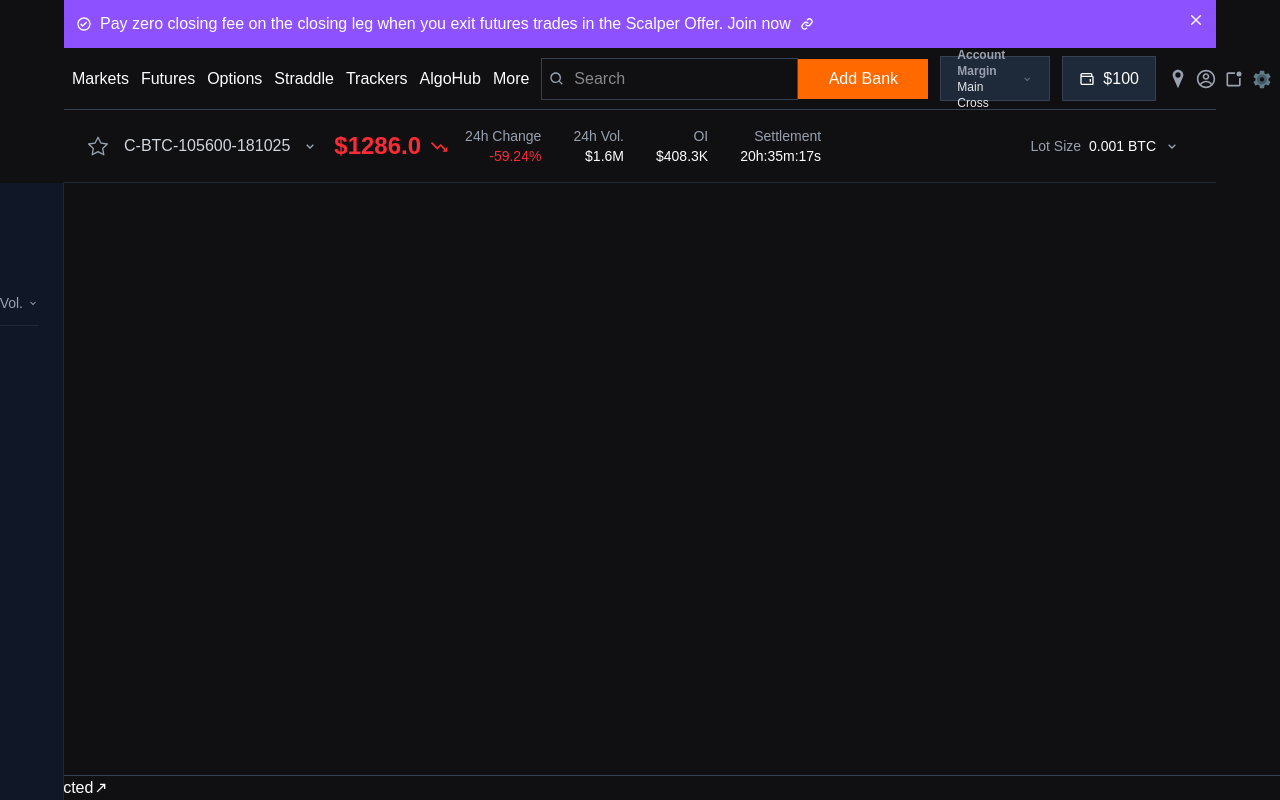
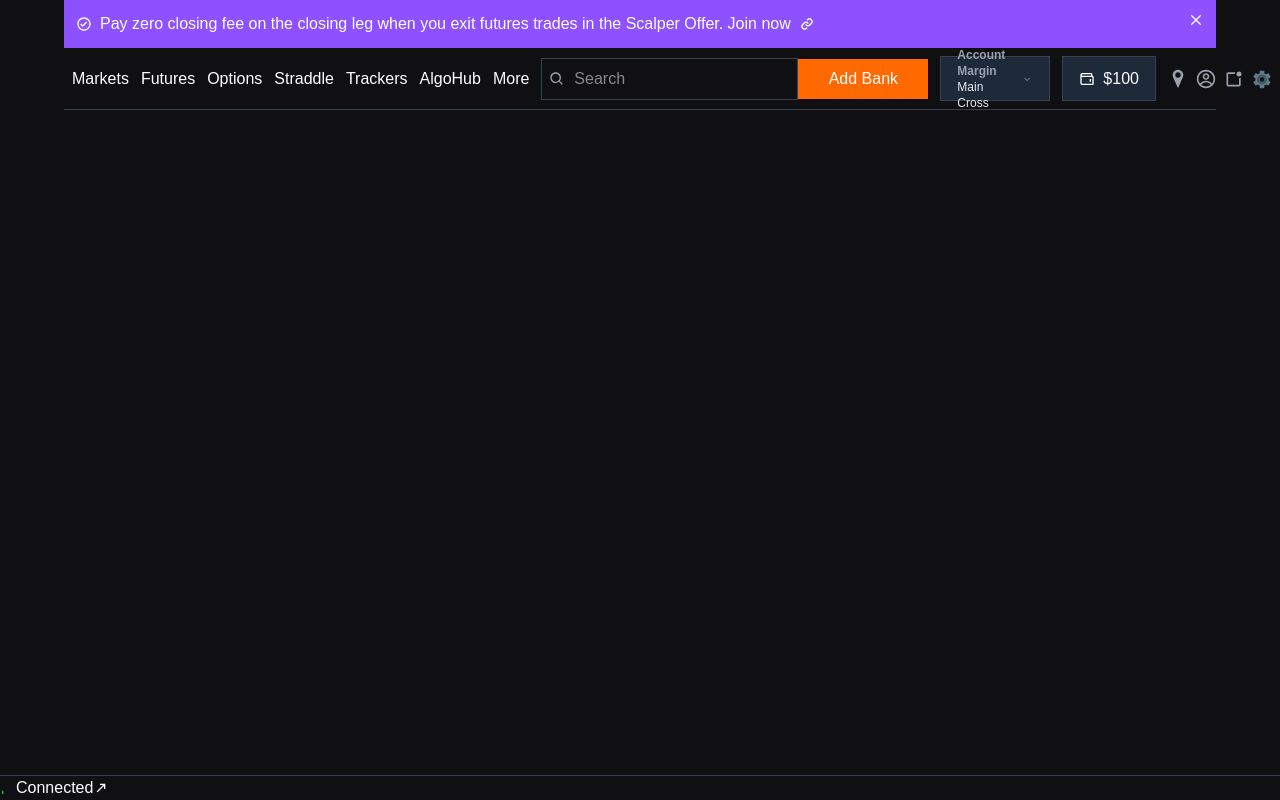
Before and after one commit to heyrapto/delta-exchange, a Next.js app: page / in a window 1280 px wide. Shown: the top 800 px of the page. Built offline with nearby package versions, Linux system fonts and the light colour scheme.

Commit message:
Refactor Exchange component to include ExchangeView and ExchangePanel; update layout styles in Footer and comment out HeaderAnalytics in Header

```diff
--- a/src/components/exchange/exchange-view.tsx
+++ b/src/components/exchange/exchange-view.tsx
@@ -1,5 +1,5 @@
 export const ExchangeView = () => {
     return (
-        <div></div>
+        <div className="flex"></div>
     )
 }
--- a/src/components/exchange/index.tsx
+++ b/src/components/exchange/index.tsx
@@ -1,5 +1,11 @@
+import { ExchangePanel } from "./exchange-panel"
+import { ExchangeView } from "./exchange-view"
+
 export const Exchange = () => {
     return (
-        <div></div>
+        <div className="flex flex-col">
+            <ExchangeView />
+            <ExchangePanel />
+        </div>
     )
 }
--- a/src/components/layout/footer.tsx
+++ b/src/components/layout/footer.tsx
@@ -4,7 +4,7 @@ import { CgArrowTopRight } from "react-icons/cg"
 export const Footer = () => {
     return (
         <footer className="inline-flex items-center fixed bottom-0 left-0 w-full border-t border-gray-700">
-            <BiSignal1 />
+            <BiSignal1 className="text-green-500" />
             <span>Connected</span>
             <CgArrowTopRight />
         </footer>
--- a/src/components/layout/header.tsx
+++ b/src/components/layout/header.tsx
@@ -47,7 +47,7 @@ export const Header = () => {
       </div>
       </div>
 
-      <HeaderAnalytics />
+      {/* <HeaderAnalytics /> */}
     </header>
   );
 };
```
